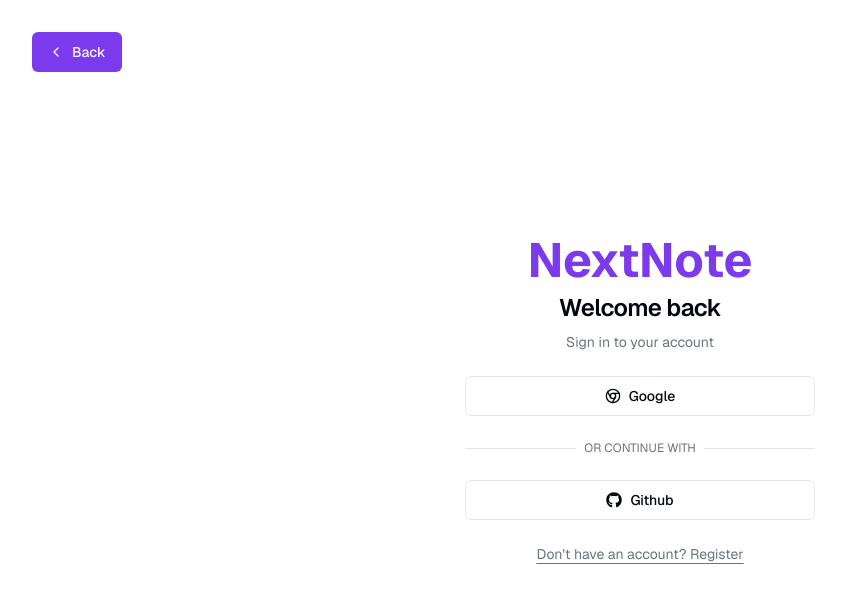
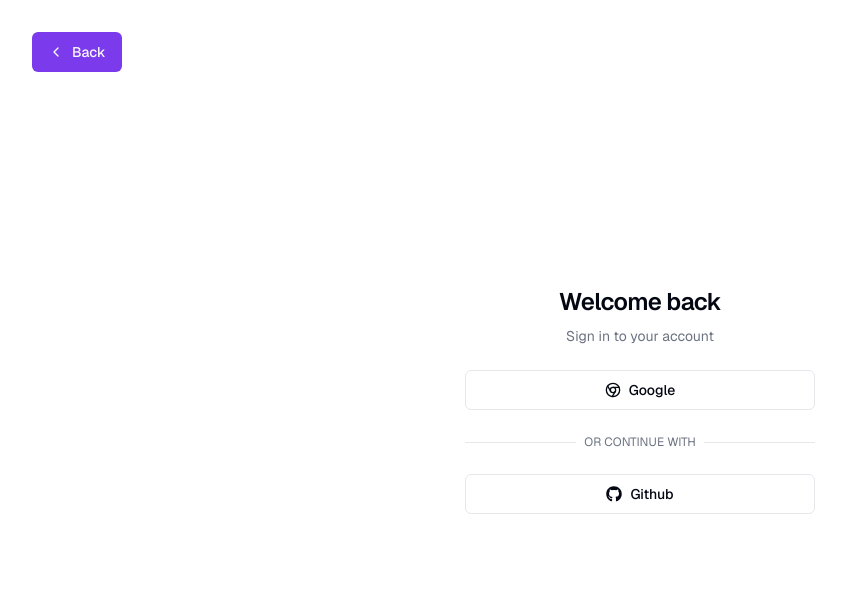
Before and after one commit to shaikahmadnawaz/next-note, a Next.js app: page /login in a window 1280 px wide. Shown: the top 600 px of the page, without its empty margins (0-846 px from the left). Built offline with nearby package versions, Linux system fonts and the light colour scheme.

Commit message:
feat: ui changes

```diff
--- a/app/(auth)/login/page.tsx
+++ b/app/(auth)/login/page.tsx
@@ -24,7 +24,7 @@
       </Link>
       <div className="mx-auto flex w-full flex-col justify-center space-y-6 sm:w-[350px]">
         <div className="flex flex-col space-y-2 text-center">
-          <h1 className="text-5xl text-primary font-bold">NextNote</h1>
+          {/* <h1 className="text-5xl text-primary font-bold">NextNote</h1> */}
           <h1 className="text-2xl font-semibold tracking-tight">
             Welcome back
           </h1>
@@ -33,14 +33,14 @@
           </p>
         </div>
         <UserAuthForm />
-        <p className="px-8 text-center text-sm text-muted-foreground">
+        {/* <p className="px-8 text-center text-sm text-muted-foreground">
           <Link
             href="/register"
             className="hover:text-brand underline underline-offset-4"
           >
             Don&apos;t have an account? Register
           </Link>
-        </p>
+        </p> */}
       </div>
     </div>
   );
--- a/components/icons.tsx
+++ b/components/icons.tsx
@@ -7,6 +7,7 @@
   Database,
   Feather,
   FileEdit,
+  Gem,
   Loader2,
   Lock,
   LogOut,
@@ -25,6 +26,7 @@
 
 export const Icons = {
   chevronLeft: ChevronLeft,
+  upgrade: Gem,
   spinner: Loader2,
   add: Plus,
   google: Chrome,
--- a/components/user/user-account-nav.tsx
+++ b/components/user/user-account-nav.tsx
@@ -46,8 +46,8 @@
         <DropdownMenuSeparator />
         <DropdownMenuItem className="cursor-pointer">
           <Link href="/subscription" className="flex">
-            <Icons.cart className="mr-2 h-4 w-4" />
-            <span>Subscription</span>
+            <Icons.upgrade className="mr-2 h-4 w-4" />
+            <span>Upgrade</span>
           </Link>
         </DropdownMenuItem>
 
```
